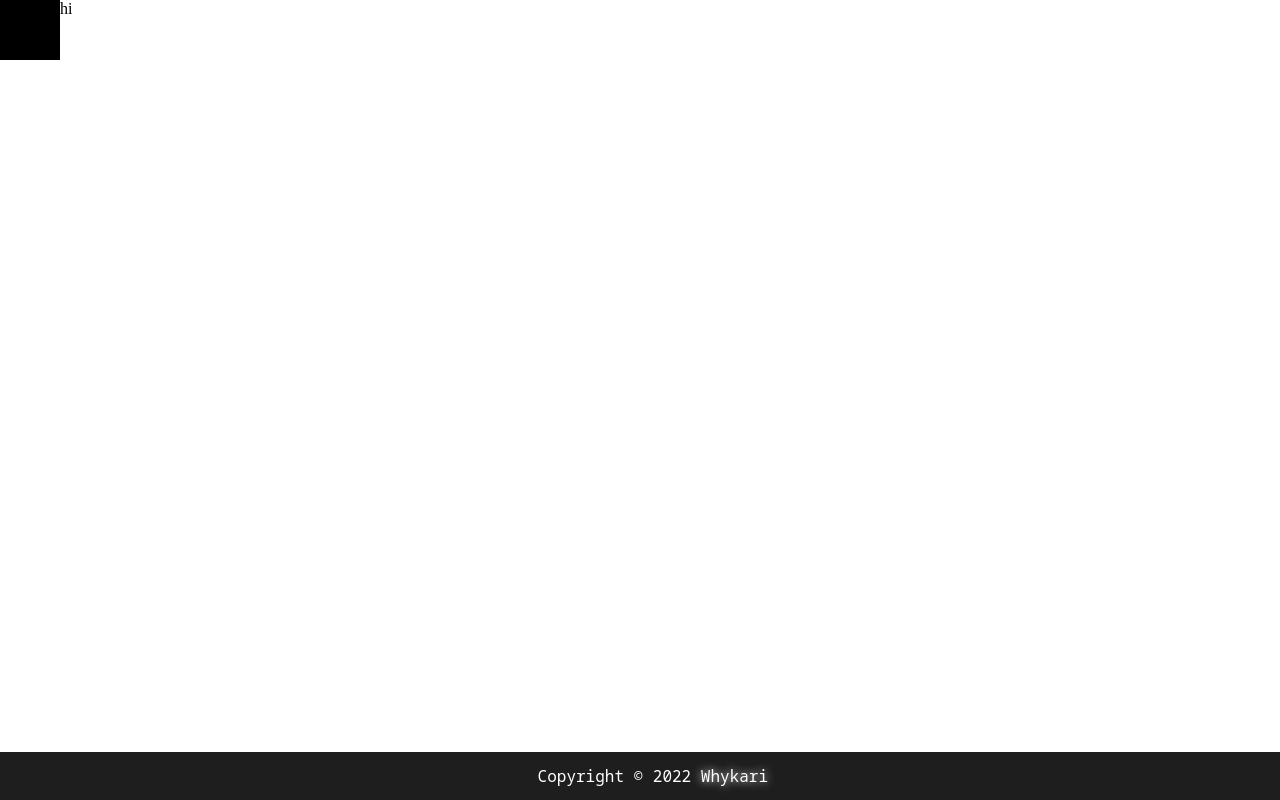
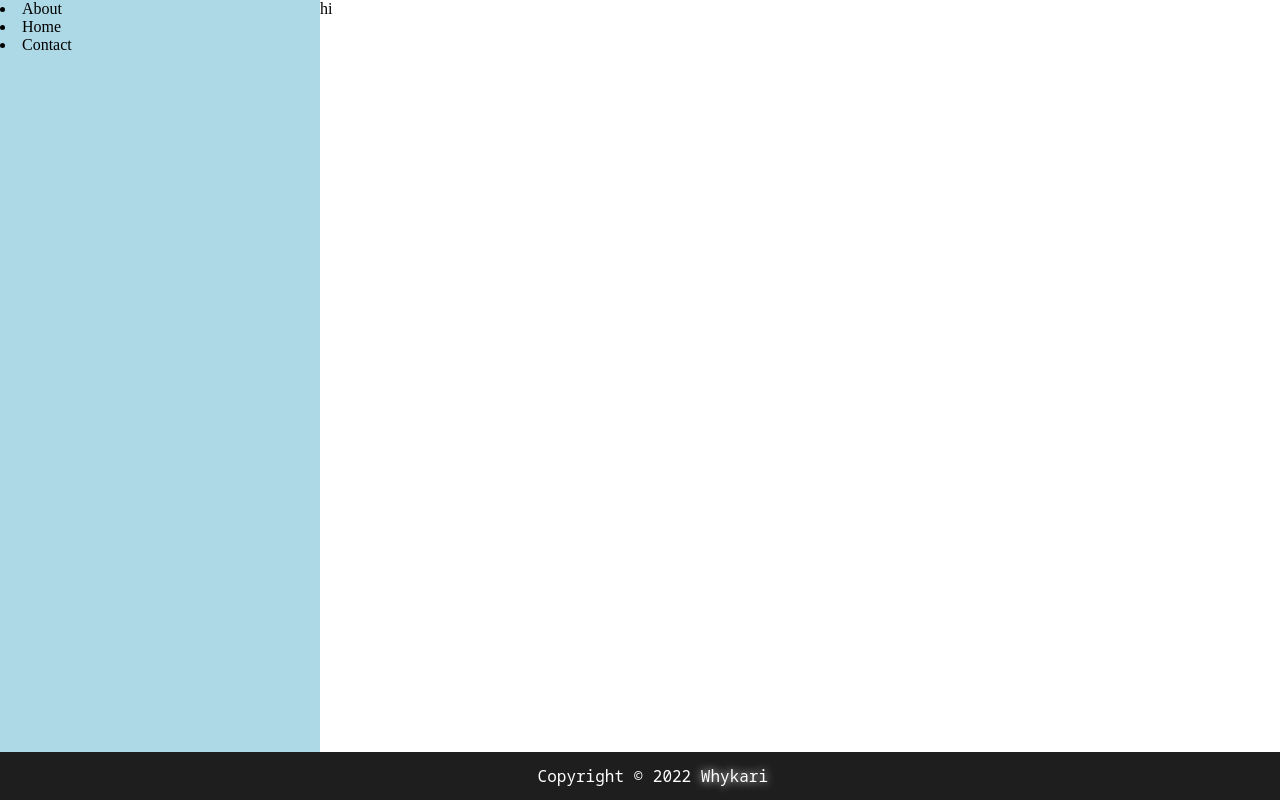
Before and after one commit to Chuan-Chen/react-shopping-cart, a React (Create React App) app: page / in a window 1280 px wide. Both pictures are taken after a click on the element 50 px from the left and 50 px from the top of the page. Built offline with nearby package versions, Linux system fonts and the light colour scheme.

Commit message:
updated-Menu

```diff
--- a/package.json
+++ b/package.json
@@ -9,7 +9,7 @@
     "react": "^18.2.0",
     "react-dom": "^18.2.0",
     "react-router-dom": "^6.4.2",
-    "react-scripts": "^2.1.3",
+    "react-scripts": "^5.0.1",
     "styled-components": "^5.3.6",
     "web-vitals": "^2.1.4"
   },
--- a/src/component/Menu/Menu.js
+++ b/src/component/Menu/Menu.js
@@ -1,14 +1,15 @@
 import React, {useState} from 'react';
 import styled from 'styled-components';
+import MenuExtend from './MenuExtend';
 
 const MenuStyle = styled.div`
 
-    height: ${props => props.height ? props.height + 'px': '100vh'};
-    width: ${props => props.width + 'px'};
-    background-color:blue;
+    height: ${props => props.height};
+    width: ${props => props.width};
+    background-color:grey;
     cursor: pointer;
     &:hover{
-        background-color: black;
+        background-color: lightblue;
     }
 `;
 
@@ -16,17 +17,21 @@
 
 export default function Menu(){
 
-    const [height, setHeight] = useState(100)
-    const [width, setWidth] = useState(100)
+    const [height, setHeight] = useState(3)
+    const [width, setWidth] = useState(3)
+    const [display, setDisplay] = useState('none')
+
+
 
     function clickHandler(){
-        height === 100 ? setHeight(60) : setHeight(100)
-        width === 100 ? setWidth(60) : setWidth(100)
+        height === 100 ? setHeight(3) : setHeight(100)
+        width === 3 ? setWidth(20) : setWidth(3)
+        display === 'none' ? setDisplay('block') : setDisplay('none')
     }
 
     return (
-        <MenuStyle height = {height} width={width} onClick={clickHandler}>
-
+        <MenuStyle height = {height !== 100 ? height + "rem" : height + "vh"} width={width + "rem"} onClick={clickHandler}>
+            <MenuExtend display = {display}></MenuExtend>
         </MenuStyle>
     );
 }
--- /dev/null
+++ b/src/component/Menu/MenuExtend.js
@@ -0,0 +1,21 @@
+import styled from "styled-components"
+import React, { useState } from "react"
+
+const MenuExtended = styled.div`
+    display: ${props => props.display};
+    height: 100%;
+    width: 100%;
+
+`
+
+
+export default function MenuExtend(props){
+
+    return (
+        <MenuExtended display = {props.display}>
+            <li> About </li>
+            <li> Home </li>
+            <li> Contact </li>
+        </MenuExtended>
+    )
+}
```
Also changed, not shown: 1 other file (tests, documents, lock files or other folders).
